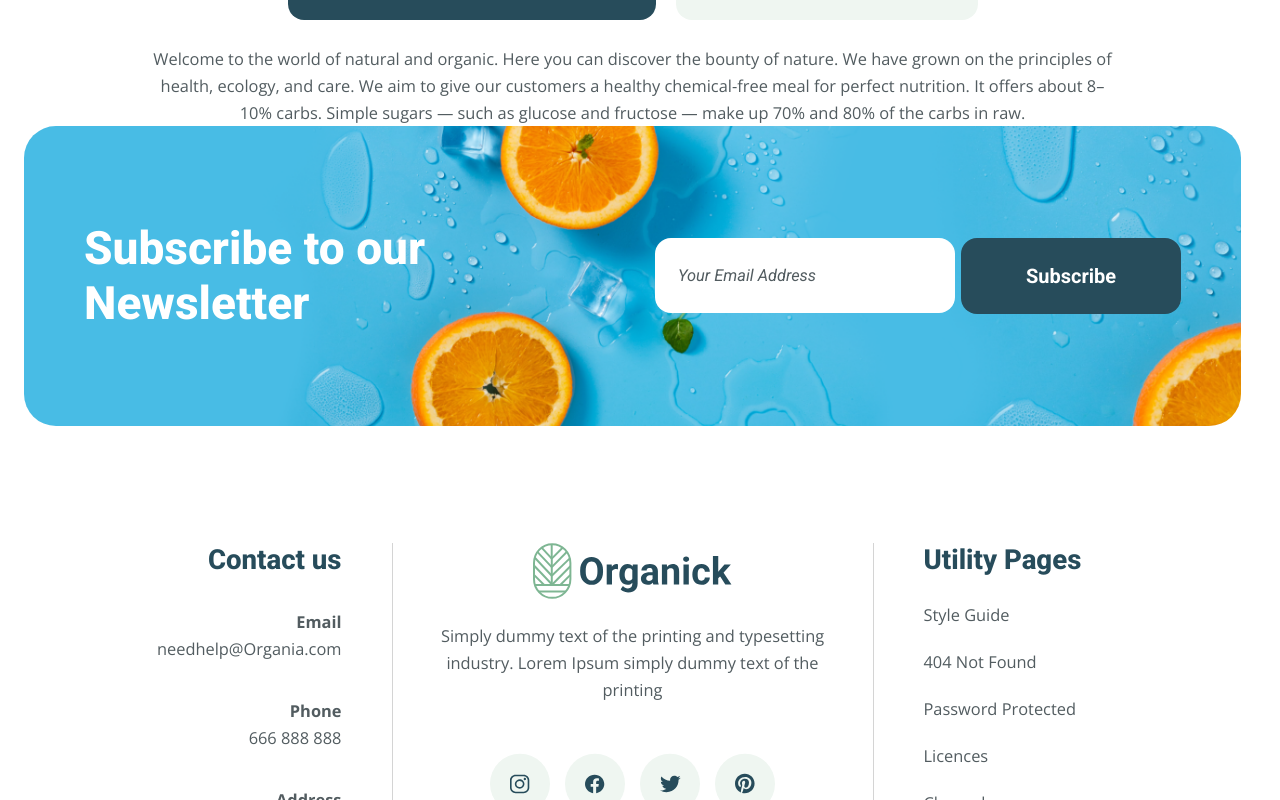
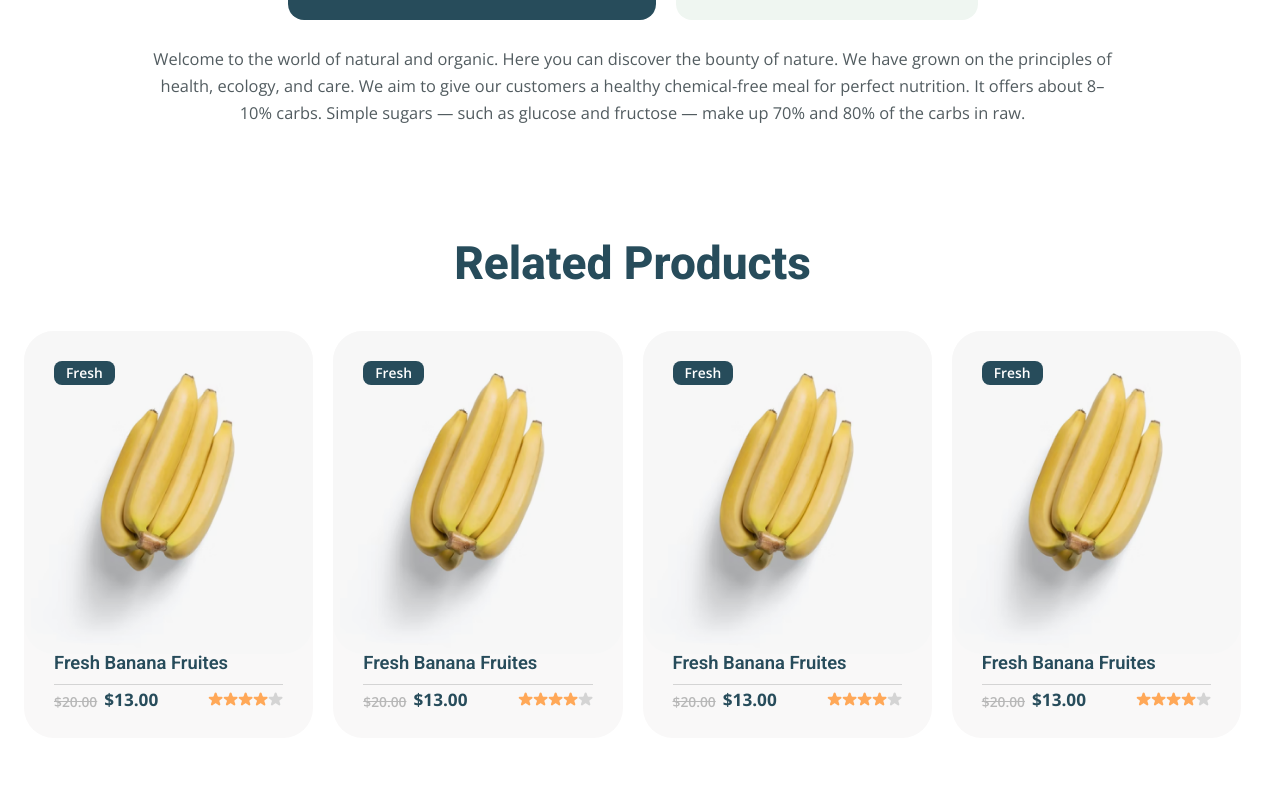
Before and after one commit to RusikHunter/Organick, a React (Vite) app in the folder frontend/: page /shop/0 in a window 1280 px wide. Shown: the part 1260-2060 px from the top of the page. Built offline with nearby package versions, Linux system fonts and the light colour scheme.

Commit message:
feat(related): create RelatedSection component

```diff
--- /dev/null
+++ b/frontend/src/components/RelatedSection/RelatedSection.scss
@@ -0,0 +1,45 @@
+@use "../../styles/index" as *;
+
+.related {
+
+    &__inner {
+        padding-block: 140px;
+
+        @include laptop {
+            padding-block: 110px;
+        }
+
+        @include tablet {
+            padding-block: 80px;
+        }
+
+        @include mobile {
+            padding-block: 60px;
+        }
+
+        @include mobile-small {
+            padding-block: 40px;
+        }
+    }
+
+    &__row {}
+
+    &__row--1 {}
+
+    &__row--2 {
+        padding-top: 40px;
+
+        @include mobile {
+            padding-top: 30px;
+        }
+    }
+
+    &__column {
+        width: 100%;
+    }
+
+    &__title {
+        margin-inline: auto;
+        text-align: center;
+    }
+}
--- /dev/null
+++ b/frontend/src/components/RelatedSection/RelatedSection.tsx
@@ -0,0 +1,22 @@
+import "./RelatedSection.scss"
+import ProductsWrap from "../ProductsWrap/ProductsWrap"
+
+function RelatedSection() {
+    return (
+        <section className="related">
+            <div className="related__inner container">
+                <div className="related__row related__row--1 row">
+                    <div className="related__column column">
+                        <h2 className="related__title h2">Related Products</h2>
+                    </div>
+                </div>
+
+                <div className="related__row related__row--2 row">
+                    <ProductsWrap defaultCardsCount={4} hasButtonMore={false} />
+                </div>
+            </div>
+        </section>
+    )
+}
+
+export default RelatedSection
--- a/frontend/src/pages/ProductPage/ProductPage.tsx
+++ b/frontend/src/pages/ProductPage/ProductPage.tsx
@@ -2,6 +2,7 @@ import { useSetCurrentPage } from "../../hooks/useSetCurrentPage"
 import SubIntroBlock from "../../components/SubIntroBlock/SubIntroBlock"
 import ShopSingleBackgroundImage from "../../images/images/background-shop-single.png"
 import ProductItemSection from "../../components/ProductItemSection/ProductItemSection"
+import RelatedSection from "../../components/RelatedSection/RelatedSection"
 
 function ProductPage() {
     useSetCurrentPage("product")
@@ -10,6 +11,7 @@ function ProductPage() {
         <>
             <SubIntroBlock title="Shop Single" backgroundImageURL={ShopSingleBackgroundImage} />
             <ProductItemSection />
+            <RelatedSection />
         </>
     )
 }
```
